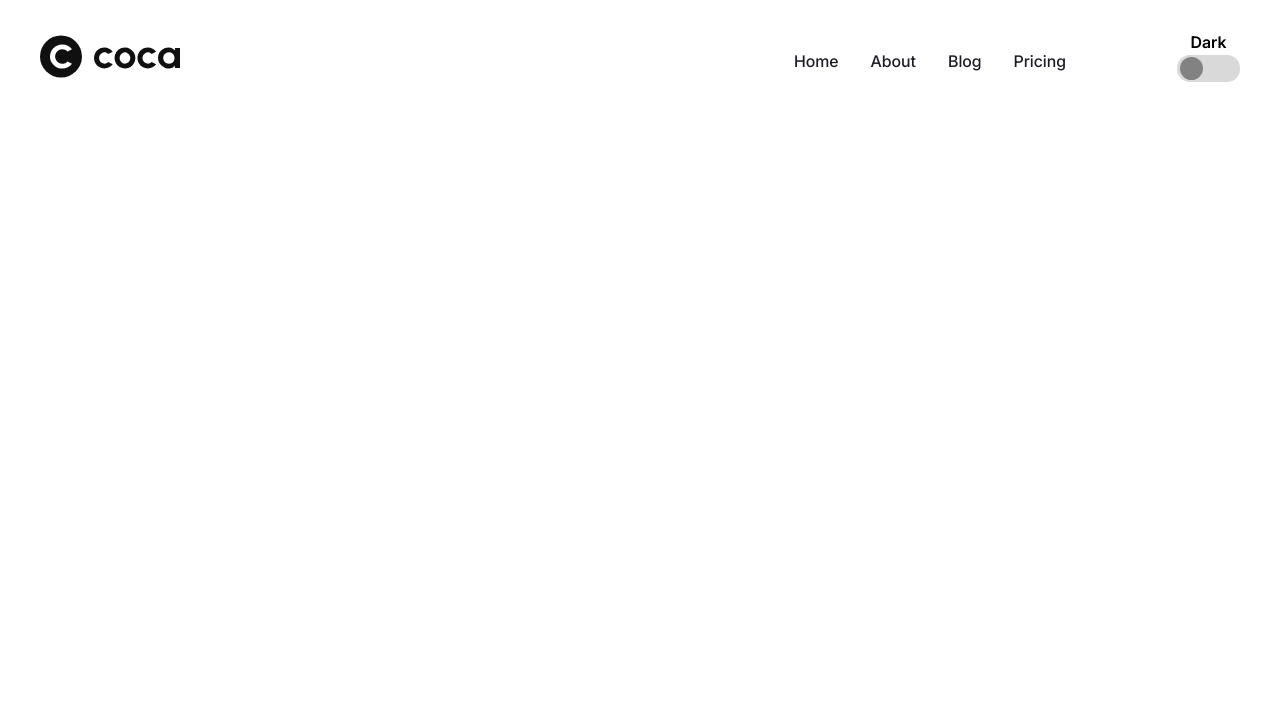
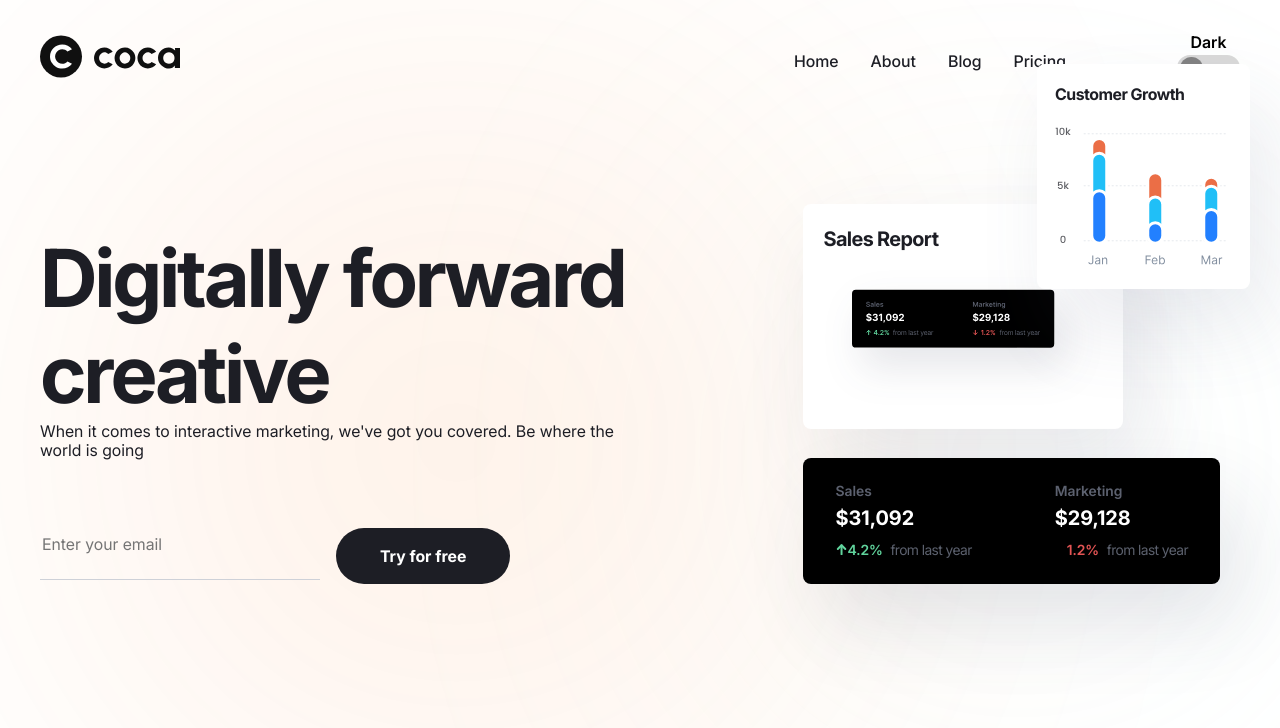
Before and after one commit to strangespirit/coca, a website built with Vite: page src/index.html in a window 1280 px wide. Built offline with nearby package versions, Linux system fonts and the light colour scheme; files whose address does not match are found by name.

Commit message:
created hero section

```diff
--- a/src/assets/scss/base/vars.scss
+++ b/src/assets/scss/base/vars.scss
@@ -2,6 +2,7 @@
     //neutral color
     --neutral-color-10: #fff;
     --neutral-color-20: #f5f5f5;
+    --neutral-color-40: #ced1d8;
     --neutral-color-60: #18181d;
     --neutral-color-100: #1d1e25;
     --neutral-color-120: #828282;
@@ -11,6 +12,9 @@
     // primary colors
     --primary-color-50: #4e7ddb;
 
+    // success colors
+    --success-color-70: #e2f8f0b3;
+
     // logo colors
     --logo-color-text: #101010;
     --logo-color-circle: #101010;
@@ -19,10 +23,15 @@
     --container-padding: 15px;
     --container-width: 1200px;
 
+    @include mobile {
+        --container-width: 480px;
+    }
+
     // transition
     --transition: all .2s ease-in-out;
 
     // z-index
+    --z-index-0: -1;
     --z-index-1: 1;
     --z-index-2: 2;
     --z-index-3: 3;
@@ -35,4 +44,5 @@
     --neutral-color-140: #fff;
     --logo-color-text: #fff;
     --logo-color-circle: #343542;
+    --success-color-70: #e2f8f033;
 }
--- /dev/null
+++ b/src/assets/scss/components/home/hero.scss
@@ -0,0 +1,293 @@
+.hero {
+    position: relative;
+    padding: 87px 0 141px;
+
+    @include mini-desktop {
+        padding: 77px 51px;
+    }
+
+    @include mobile {
+        padding: 77px 15px;
+        min-height: calc(100dvh - 128px);
+    }
+
+    &::before {
+        content: "";
+        position: absolute;
+        top: 50px;
+        left: 181px;
+        z-index: var(--z-index-0);
+        display: inline-block;
+        border-radius: 50%;
+        width: 551px;
+        height: 551px;
+        background: #fa7515;
+        opacity: 0.2;
+        filter: blur(220px);
+
+        @include mini-desktop {
+            left: 80px;
+            width: 325px;
+            height: 325px;
+        }
+
+        @include small-tablet {
+            width: 251px;
+            height: 251px;
+        }
+    }
+
+    &::after {
+        content: "";
+        position: absolute;
+        right: 0px;
+        bottom: -0px;
+        z-index: var(--z-index-0);
+        display: inline-block;
+        border-radius: 50%;
+        width: 525px;
+        height: 525px;
+        background: var(--success-color-70);
+        filter: blur(180px);
+        opacity: 0.2;
+
+        @include small-tablet {
+            top: 20px;
+            left: 40px;
+            width: 225px;
+            height: 225px;
+        }
+    }
+
+    &__container {
+        @include flex-justify-between;
+        align-items: end;
+
+        @include mini-desktop {
+            gap: 50px;
+            flex-direction: column;
+            align-items: center;
+            text-align: center;
+        }
+    }
+
+    &__left {
+        max-width: 599px;
+    }
+
+    &__title {
+        font-weight: 700;
+        font-size: 80px;
+        line-height: 1.2;
+        letter-spacing: -0.04em;
+        color: var(--neutral-color-100);
+
+        @include mini-desktop {
+            margin-bottom: 74px;
+        }
+
+        @include tablet {
+            font-size: 60px;
+            margin-bottom: 44px;
+        }
+
+        @include mobile {
+            margin-bottom: 38px;
+            font-size: 48px;
+        }
+
+        @include small-mobile {
+            margin-bottom: 30px;
+            font-size: 38px;
+        }
+    }
+
+    &__subtitle {
+        margin-bottom: 69px;
+    }
+
+    &__form {
+        @include flex-align-center;
+        gap: 16px;
+
+        @include mini-desktop {
+            justify-content: center;
+        }
+
+        @include small-mobile {
+            flex-direction: column;
+            gap: 20px;
+        }
+    }
+
+    &__input {
+        min-width: 280px;
+        padding-bottom: 23px;
+        border-bottom: 1px solid var(--neutral-color-40);
+        font-weight: 400;
+        font-size: 16px;
+        line-height: 150%;
+        color: var(--neutral-color-100);
+        background: transparent;
+
+        @include small-tablet {
+            padding-bottom: 13px;
+        }
+
+        @include mobile {
+            max-width: 120px;
+            min-width: 180px;
+        }
+    }
+
+    &__btn {
+        padding: 16px 44px;
+        color: var(--neutral-color-10);
+        background: var(--neutral-color-100);
+
+        @include small-tablet {
+            padding: 12px 32px;
+            min-width: 120px;
+        }
+    }
+
+    &__right {
+        position: relative;
+        margin-right: 20px;
+
+        @include mini-desktop {
+            display: none;
+        }
+    }
+
+    &__sales {
+        padding: 20px;
+        margin-bottom: 29px;
+
+        @include small-desktop {
+            max-width: 320px;
+        }
+
+        &-img {
+            @include small-desktop {
+                max-width: 280px;
+            }
+        }
+
+        &-title {
+            margin-bottom: 16px;
+            font-weight: 700;
+            font-size: 20px;
+            line-height: 1.5;
+            letter-spacing: -0.03em;
+            color: #1d1e25;
+        }
+    }
+
+    &__customer {
+        position: absolute;
+        top: -60px;
+        right: 140px;
+        display: inline-block;
+        padding: 15px 18px;
+
+        @include small-desktop {
+            top: -140px;
+            right: -30px;
+        }
+
+        @include mini-desktop {
+            top: 0;
+            right: -100px;
+
+        }
+
+        &-title {
+            margin-bottom: 12px;
+            font-weight: 700;
+            font-size: 16px;
+            line-height: 1.875;
+            letter-spacing: -0.03em;
+            color: #1d1e25;
+        }
+    }
+
+    &__sales,
+    &__customer {
+        border-radius: 8px;
+        box-shadow: 20px 40px 80px 0 #5960871f;
+        background: #fff;
+    }
+
+    &__stats {
+        border-radius: 8px;
+        padding: 20px 29px;
+        box-shadow: 20px 40px 80px 0 #2d33511f;
+        background: #000;
+        text-align: left;
+
+        &-head {
+
+            &-th {
+                font-weight: 600;
+                font-size: 14px;
+                line-height: 1.42857;
+                color: #5c616f;
+            }
+        }
+
+        &-body {
+
+            &-th {
+                font-weight: 700;
+                font-size: 20px;
+                line-height: 1.3;
+                color: #fff;
+
+                &:nth-child(1) {
+                    padding-right: 80px;
+                }
+            }
+
+            &-num {
+                display: inline-block;
+                margin-right: 3px;
+                font-weight: 600;
+                font-size: 14px;
+                line-height: 1.42857;
+
+                &--green {
+                    color: #60d39c;
+
+                    &::before {
+                        content: "";
+                        display: inline-block;
+                        background: url('../../../icons/arrow-green.svg');
+                        width: 12px;
+                        height: 12px;
+                    }
+                }
+
+                &--red {
+                    color: #e35454;
+
+                    &::before {
+                        content: "";
+                        display: inline-block;
+                        background: url('../../../icons/red-arrow.svg');
+                        width: 12px;
+                        height: 12px;
+                    }
+                }
+            }
+
+            &-text {
+                font-weight: 400;
+                font-size: 14px;
+                line-height: 1.57143;
+                letter-spacing: -0.04em;
+                color: #5c616e;
+            }
+        }
+    }
+}
--- a/src/assets/scss/globals/_index.scss
+++ b/src/assets/scss/globals/_index.scss
@@ -1 +1,2 @@
 @import './text.scss';
+@import './button.scss';
--- /dev/null
+++ b/src/assets/scss/globals/button.scss
@@ -0,0 +1,18 @@
+.button {
+    &-form {
+        border-radius: 100px;
+        font-weight: 700;
+        font-size: 16px;
+        line-height: 150%;
+        text-align: center;
+        transition: var(--transition);
+
+        @include mobile {
+            font-size: 14px;
+        }
+
+        &:hover {
+            opacity: 0.9;
+        }
+    }
+}
--- a/src/assets/scss/globals/text.scss
+++ b/src/assets/scss/globals/text.scss
@@ -111,9 +111,9 @@
                 background-color: var(--neutral-color-100);
                 transform: translateY(-43px);
 
-                // @include mini-desktop {
-                //     display: none;
-                // }
+                @include mini-desktop {
+                    display: none;
+                }
             }
         }
 
--- a/src/assets/scss/main.scss
+++ b/src/assets/scss/main.scss
@@ -2,4 +2,5 @@
 @import './base/_index.scss';
 @import './globals/_index.scss';
 
-@import './components/header.scss'
+@import './components/header.scss';
+@import './components/home/hero.scss';
--- /dev/null
+++ b/src/html/components/home/hero.html
@@ -0,0 +1,50 @@
+<section class="hero">
+    <div class="container hero__container">
+        <div class="hero__left">
+            <h2 class="hero__title">Digitally forward creative</h2>
+            <p class="hero__subtitle">
+                When it comes to interactive marketing, we've got you covered.
+                Be where the world is going
+            </p>
+            <form class="hero__form">
+                <input class="hero__input" type="email" placeholder="Enter your email" required />
+                <button class="hero__btn button-form">Try for free</button>
+            </form>
+        </div>
+        <div class="hero__right">
+            <div class="hero__sales">
+                <h3 class="hero__sales-title">Sales Report</h3>
+                <img class="hero__sales-img" src="../../../assets/icons/sales.svg" alt="Sales report graphic"
+                    width="366" height="260">
+            </div>
+            <div class="hero__customer">
+                <h3 class="hero__customer-title">Customer Growth</h3>
+                <img src="../../../assets/icons/customer.svg" alt="Customer growth graphic" width="177" height="149">
+            </div>
+            <table class="hero__stats">
+                <thead class="hero__stats-head">
+                    <tr class="hero__stats-head-row">
+                        <th class="hero__stats-head-th">Sales</th>
+                        <th class="hero__stats-head-th">Marketing</th>
+                    </tr>
+                </thead>
+                <tbody class="hero__stats-body">
+                    <tr class="hero__stats-body-row">
+                        <th class="hero__stats-body-th">$31,092</th>
+                        <th class="hero__stats-body-th">$29,128</th>
+                    </tr>
+                    <tr class="hero__stats-body-row">
+                        <th class="hero__stats-body-th">
+                            <span class="hero__stats-body-num hero__stats-body-num--green">4.2%</span>
+                            <span class="hero__stats-body-text">from last year</span>
+                        </th>
+                        <th class="hero__stats-body-th">
+                            <span class="hero__stats-body-num hero__stats-body-num--red">1.2%</span>
+                            <span class="hero__stats-body-text">from last year</span>
+                        </th>
+                    </tr>
+                </tbody>
+            </table>
+        </div>
+    </div>
+</section>
--- a/src/js/components/burger.js
+++ b/src/js/components/burger.js
@@ -2,17 +2,20 @@ export const useBurger = () => {
     const burgerBtn = document.querySelector('[data-burger="btn"]');
     const burgerMenu = document.querySelector('[data-burger="menu"]');
     const overlay = document.querySelector('[data-burger="overlay"]');
+    const body = document.body
 
     const closeBurgerMenu = () => {
         burgerBtn.classList.remove('burger--active');
         burgerMenu.classList.remove('header__right--visible');
         overlay.classList.remove('overlay--visible');
+        body.classList.remove('body--fixed');
     };
 
     burgerBtn.addEventListener('click', () => {
         burgerBtn.classList.toggle('burger--active');
         burgerMenu.classList.toggle('header__right--visible');
         overlay.classList.toggle('overlay--visible');
+        body.classList.toggle('body--fixed');
     });
 
     overlay.addEventListener('click', closeBurgerMenu);
```
Also changed, not shown: src/assets/scss/components/header.scss (+9 -1 lines), src/assets/scss/mixins/media.scss (+6 -1 lines), src/html/components/header.html (+1 -0 lines), src/index.html (+1 -1 lines), src/assets/icons/arrow-green.svg (added), src/assets/icons/arrow-red.svg (added), src/assets/icons/customer.svg (added), src/assets/icons/sales.svg (added), src/js/main.js (line endings or trailing spaces).
